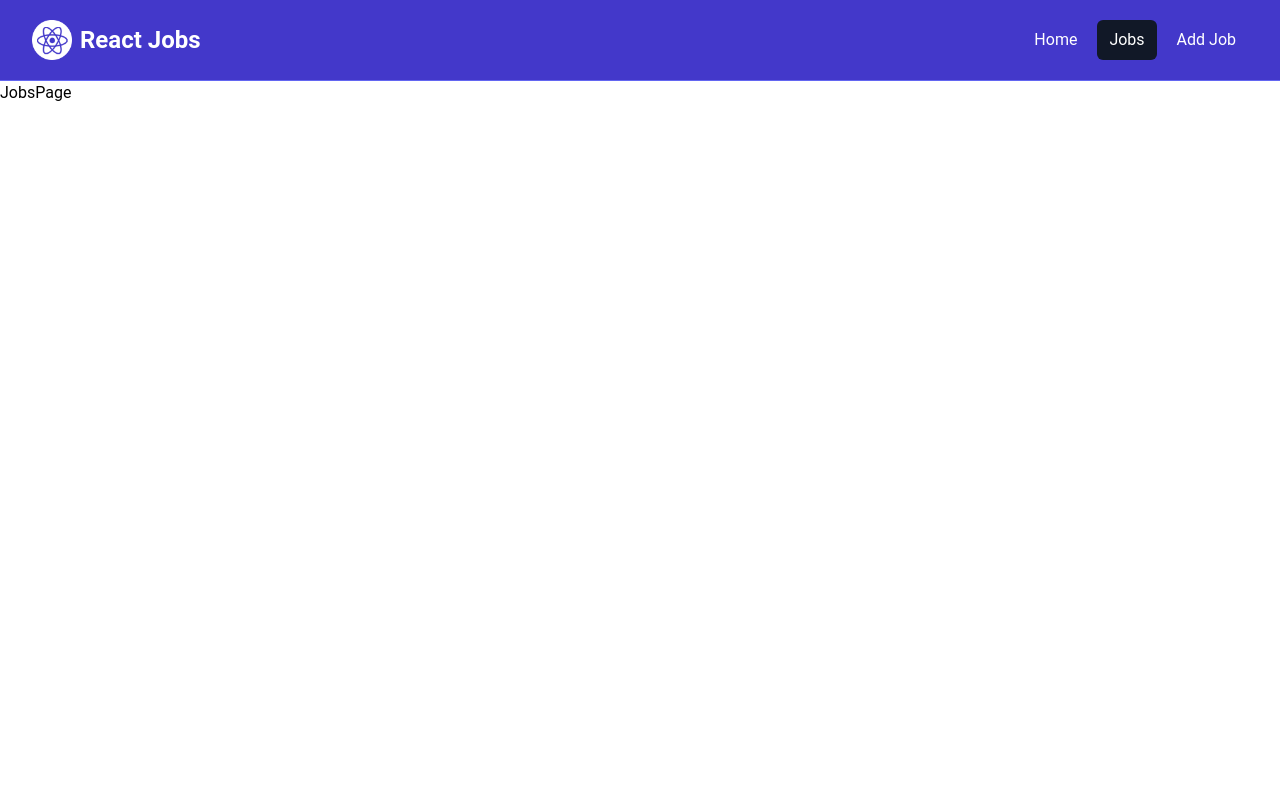
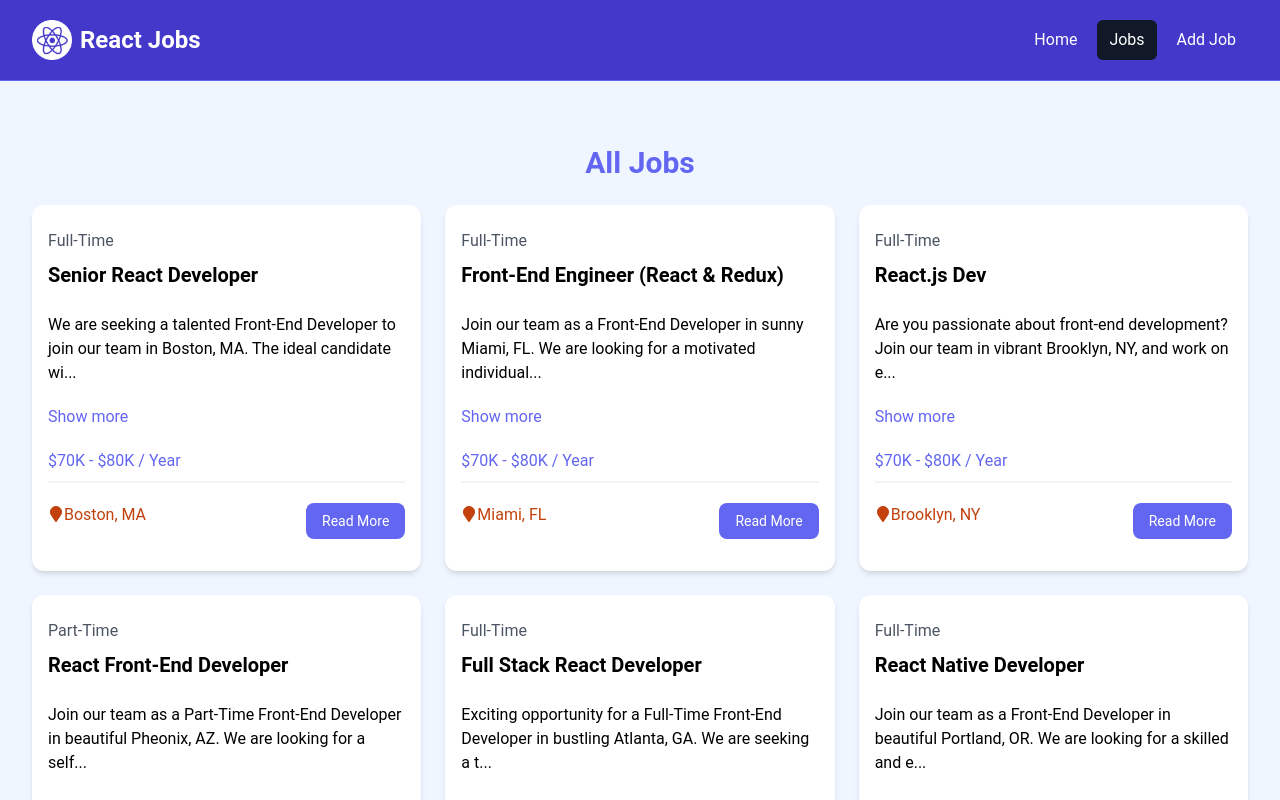
Before and after one commit to OmarMah/HireDev, a React (Vite) app: page /jobs in a window 1280 px wide. Shown: the top 800 px of the page. Built offline with nearby package versions, Linux system fonts and the light colour scheme.

Commit message:
Changed the job listings component

```diff
--- a/src/componenets/JobListings.jsx
+++ b/src/components/JobListings.jsx
@@ -3,17 +3,17 @@ import jobs from '../jobs.json'
 import JobListing from './JobListing'
 
 
-const JobListings = () => {
-    const recentJobs = jobs.slice(0, 3)
+const JobListings = ({ isHome = false }) => {
+    const JobListings = isHome ? jobs.slice(0, 3) : jobs
   return (
     <section className="bg-blue-50 px-4 py-10">
       <div className="container-xl lg:container m-auto">
         <h2 className="text-3xl font-bold text-indigo-500 mb-6 text-center">
-          Browse Jobs
+          {isHome ? 'Featured Jobs' : 'All Jobs'}
         </h2>
         <div className="grid grid-cols-1 md:grid-cols-3 gap-6">
           {/* <!-- Job Listing 1 --> */}
-          {recentJobs.map((job) => (
+          {JobListings.map((job) => (
             <JobListing key={job.id} job={job}/>
             ))
           }
--- a/src/layouts/MainLayout.jsx
+++ b/src/layouts/MainLayout.jsx
@@ -1,6 +1,6 @@
 import React from 'react'
 import { Outlet } from 'react-router-dom'
-import Navbar from '../componenets/Navbar'
+import Navbar from '../components/Navbar'
 const MainLayout = () => {
   return (
     <>
--- a/src/pages/HomePage.jsx
+++ b/src/pages/HomePage.jsx
@@ -1,14 +1,14 @@
 import React from 'react'
-import Hero from '../componenets/Hero'
-import HomeCards from '../componenets/HomeCards'
-import JobListings from '../componenets/JobListings'
-import ViewAllJobs from '../componenets/ViewAllJobs'
+import Hero from '../components/Hero'
+import HomeCards from '../components/HomeCards'
+import JobListings from '../components/JobListings'
+import ViewAllJobs from '../components/ViewAllJobs'
 const HomePage = () => {
   return (
     <>
         <Hero />
         <HomeCards />
-        <JobListings />
+        <JobListings isHome={true}/>
         <ViewAllJobs />
     </>
   )
--- a/src/pages/JobsPage.jsx
+++ b/src/pages/JobsPage.jsx
@@ -1,8 +1,11 @@
 import React from 'react'
+import JobListings from '../components/JobListings'
 
 const JobsPage = () => {
   return (
-    <div>JobsPage</div>
+    <section className='bg-blue-50 px-4 py-6'>
+      <JobListings />
+    </section>
   )
 }
 
```
Also changed, not shown: src/components/Card.jsx (renamed from src/componenets/Card.jsx), src/components/Hero.jsx (renamed from src/componenets/Hero.jsx), src/components/HomeCards.jsx (renamed from src/componenets/HomeCards.jsx), src/components/JobListing.jsx (renamed from src/componenets/JobListing.jsx), src/components/Navbar.jsx (renamed from src/componenets/Navbar.jsx), src/components/ViewAllJobs.jsx (renamed from src/componenets/ViewAllJobs.jsx).
